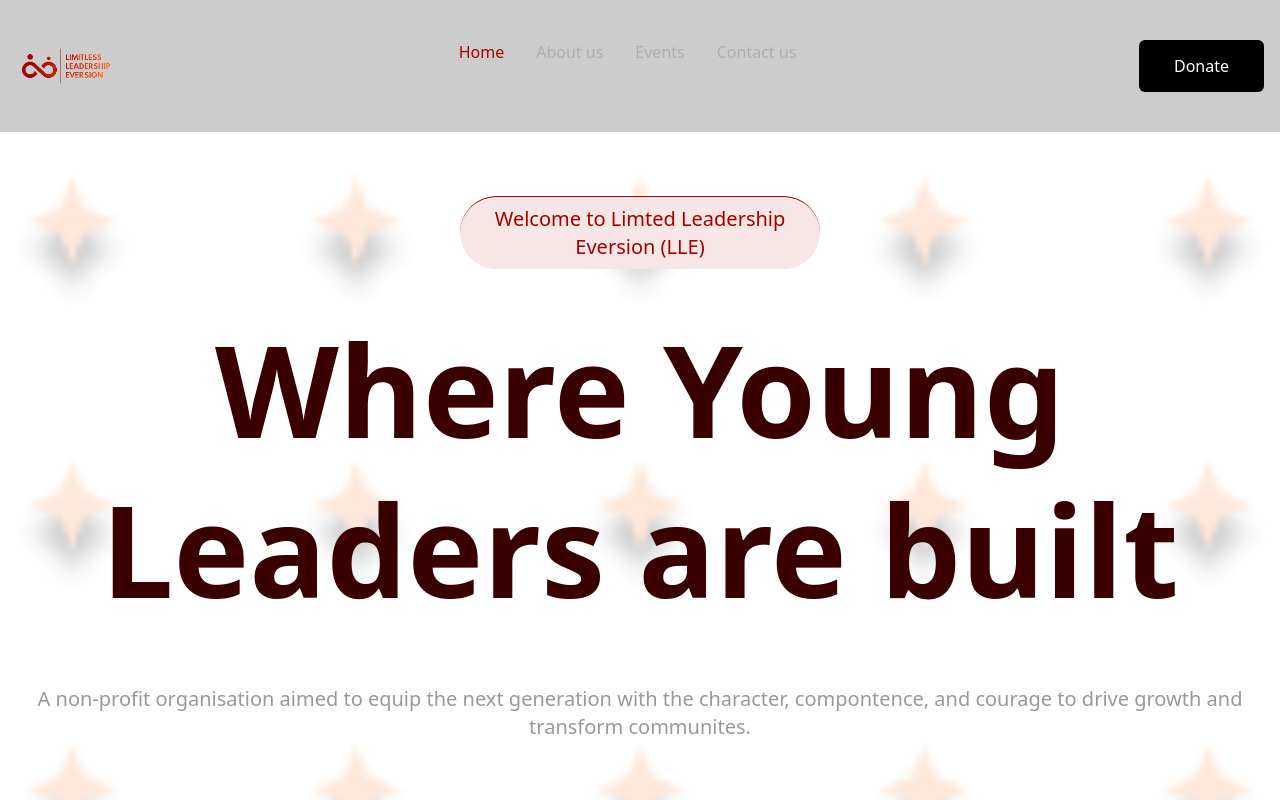
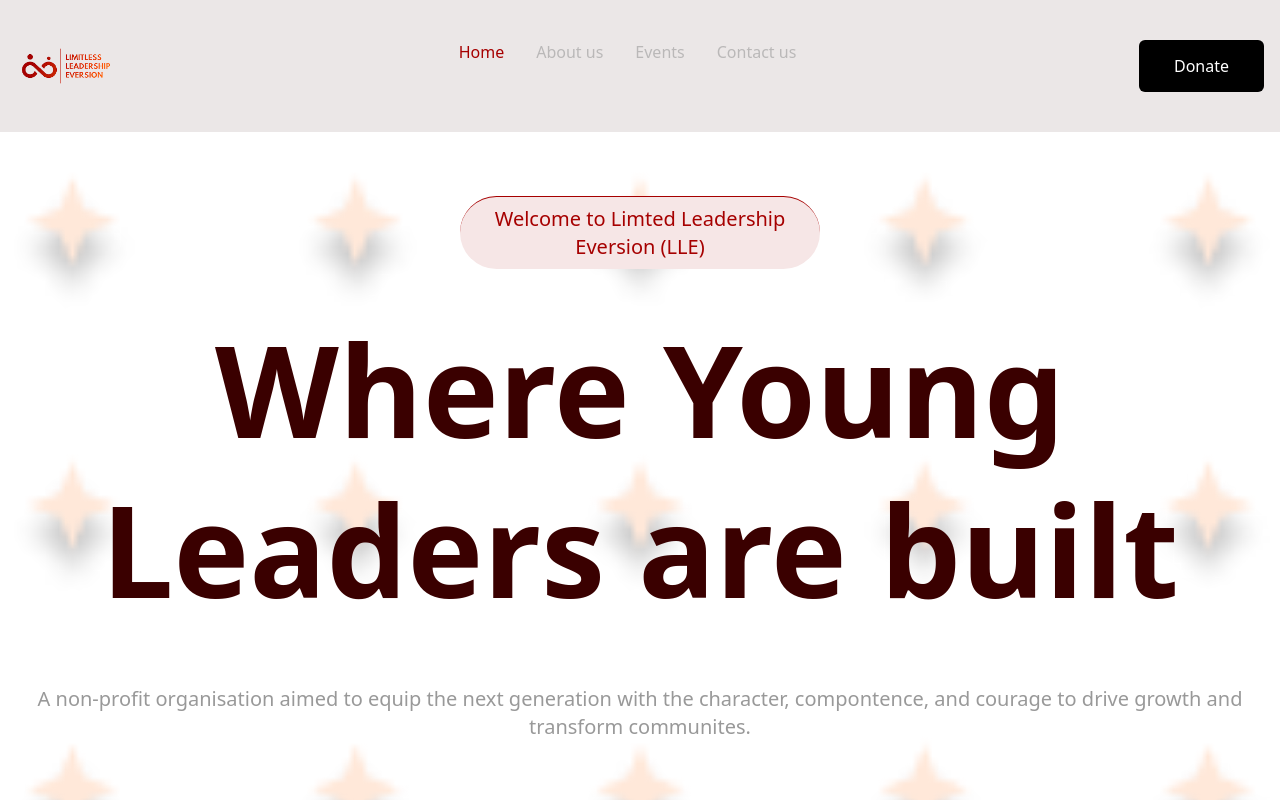
Before and after one commit to Developerfiyin/LLE-website, a React (Vite) app: page / in a window 1280 px wide. Shown: the top 800 px of the page. Built offline with nearby package versions, Linux system fonts and the light colour scheme.

Commit message:
Added sticky position to the header

```diff
--- a/src/Components/header.jsx
+++ b/src/Components/header.jsx
@@ -13,7 +13,7 @@ const Header = () => {
 
   return (
     <>
-    <header className='bg-black/20 backdrop-blur flex justify-between text-[#9999] py-10 p-4 mx-auto text-center z-50 sticky top-0 '>
+    <header className='bg-[#e6e2e2cc] backdrop-blur flex justify-between text-[#9999] py-10 p-4 mx-auto text-center z-50 sticky top-0 '>
        <img src={Logo} alt="The logo image" width={100} />
        <div className='hidden md:flex gap-8 font-medium'>
        <a href="#home" className='text-[#A60000] hover:text-[#fd0707]'>Home</a>
```
